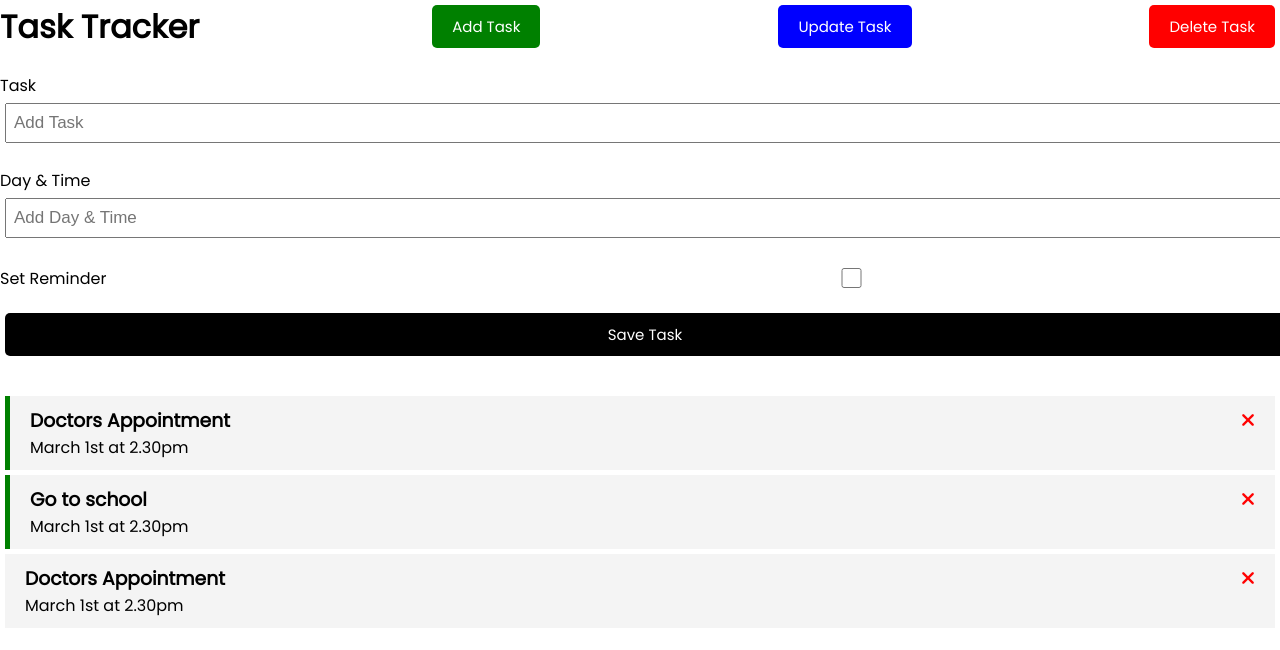
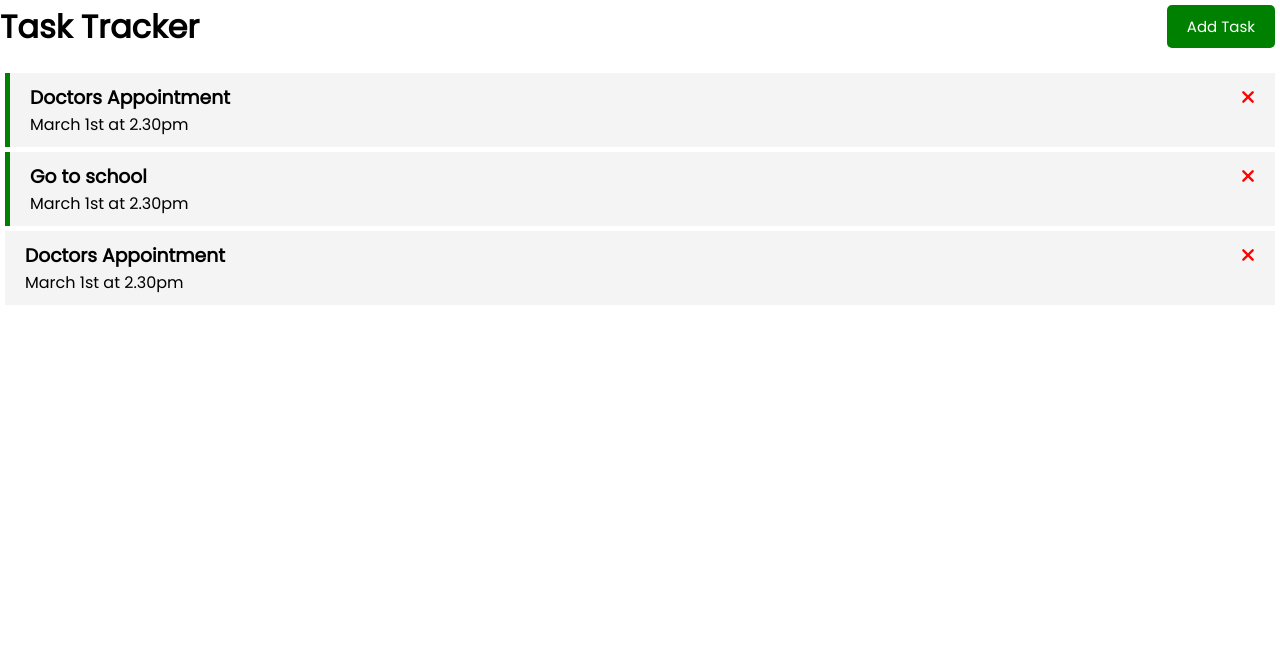
Before and after one commit to ergunDevv/TaskTracker-Vue.js-, a Vue app: page / in a window 1280 px wide. Shown: the top 650 px of the page. Built offline with nearby package versions, Linux system fonts and the light colour scheme.

Commit message:
AddTask toggle button added

```diff
--- a/src/App.vue
+++ b/src/App.vue
@@ -1,7 +1,10 @@
 <template>
   <div>
-    <Header title="Task Tracker" />
-    <AddTask @add-task="addTask"/>
+    <Header @toggle-add-task="toggleAddTask" title="Task Tracker" />
+
+    <div v-if="showAddTask">
+      <AddTask @add-task="addTask"/>
+    </div>
     <TasksComponent
       v-on:toggle-reminder="toggleReminder"
       v-on:delete-task="deleteTask"
@@ -25,6 +28,7 @@ export default {
   data() {
     return {
       tasks: [],
+      showAddTask: false,
     };
   },
   methods: {
@@ -40,6 +44,9 @@ export default {
     },
     addTask(task){
       this.tasks= [...this.tasks, task];
+    },
+    toggleAddTask(){
+      this.showAddTask=!this.showAddTask;
     }
   },
   created() {
--- a/src/components/Button.vue
+++ b/src/components/Button.vue
@@ -12,7 +12,7 @@ export default {
     },
     methods:{
         onClicked(){
-            console.log('HEY IM CLICKED')
+            this.$emit('toggle-add-task')
         }
     }
 }
--- a/src/components/Header.vue
+++ b/src/components/Header.vue
@@ -1,9 +1,8 @@
 <template>
     <header>
         <h1>{{title}}</h1>
-        <ButtonComponent text="Add Task" color="green" />
-        <ButtonComponent text="Update Task" color="blue" />
-        <ButtonComponent text="Delete Task" color="red" />
+        <ButtonComponent @toggle-add-task="$emit('toggle-add-task')" text="Add Task" color="green" />
+
     </header>
 </template>
 
```
